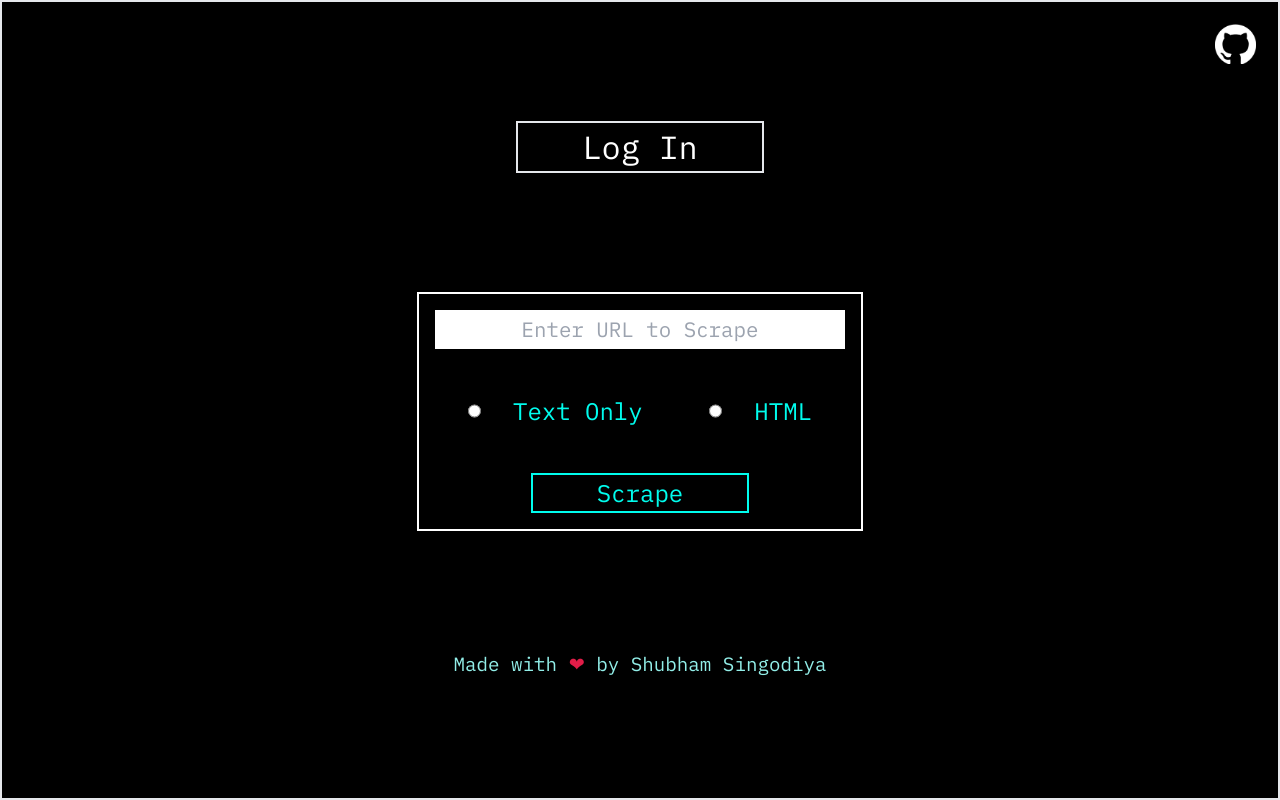
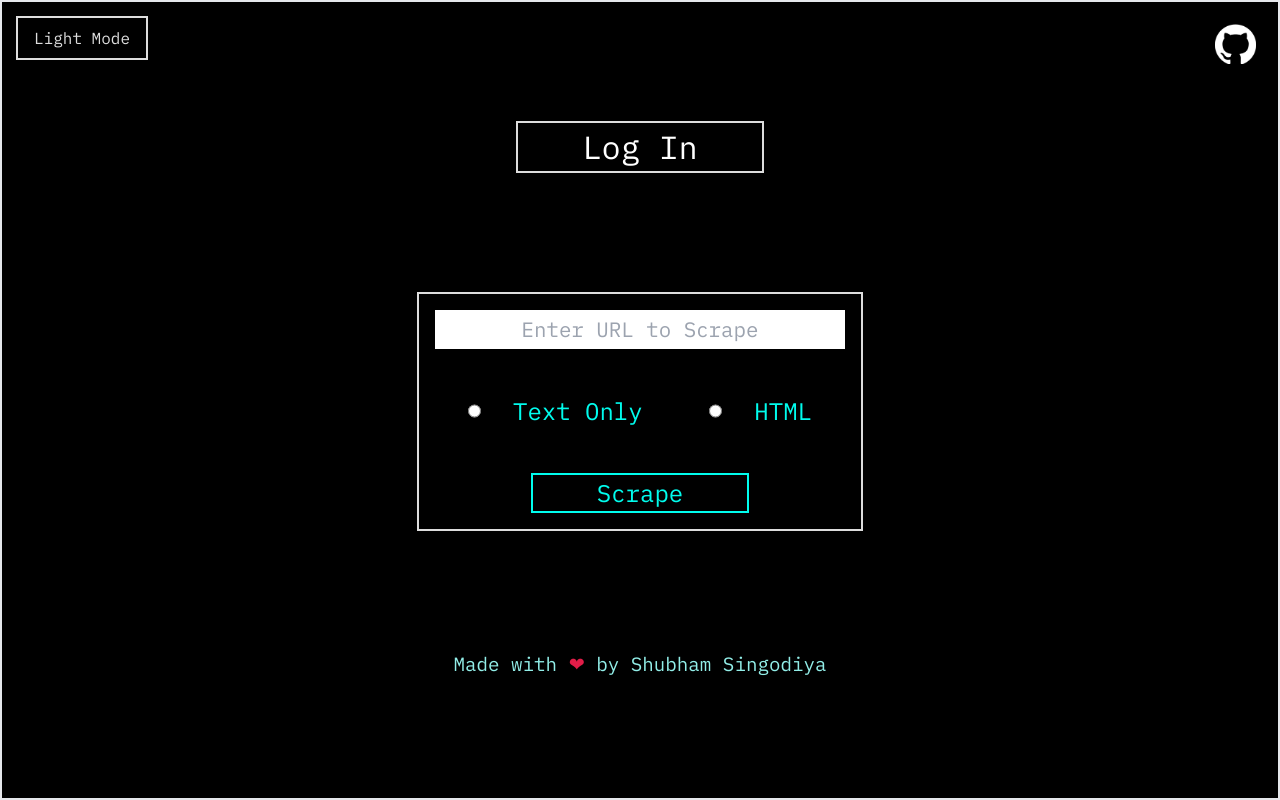
Before and after one commit to singodiyashubham87/ScrapeIt, a React (Vite) app: page / in a window 1280 px wide. Built offline with nearby package versions, Linux system fonts and the light colour scheme.

Commit message:
Add light mode to the app

```diff
--- a/src/index.css
+++ b/src/index.css
@@ -40,3 +40,38 @@ body{
   *::-webkit-scrollbar-track:hover {
     background-color: #ddd; /* color of the scrollbar track on hover */
   }
+  .dark {
+    @apply bg-black text-white;
+  }
+
+  .light {
+    @apply bg-white text-black;
+  }
+  .border-white
+  {
+    color: #ddd;
+    border-color: #ddd;
+  }
+  .border-black
+  {
+    color: black;
+    border-color: black;
+  }
+  .border-w
+  {
+    border-color: #ddd;
+    color: black;
+  }
+  .border-b
+  {
+    border-color: black;
+    color: black;
+  }
+  .border-loginwhite
+  {
+    border-color: #ddd;
+  }
+  .border-loginblack
+  {
+    border-color: black;
+  }
--- a/src/pages/LandingPage.jsx
+++ b/src/pages/LandingPage.jsx
@@ -19,7 +19,7 @@ function LandingPage() {
   const [alertError, setAlertError] = useState(""); //alert message in modal component
   const [loader, setLoader] = useState(false); //loader variable
   const [selectedRadioButton, setSelectedRadioButton] = useState(false);
-
+  const [darkMode, setDarkMode] = useState(true);
   // Navigation Hook
   const navigateTo = useNavigate();
 
@@ -111,7 +111,7 @@ const getGreeting = () => {
           onClick={closeModal}
           className="wrapper top-[0] bottom-[0] right-[0] left-[0] bg-[#272829] fixed opacity-[90%]"
         ></div>
-        <div className="modalContainer w-[90%] vsm:w-[75%] sm:w-[60%] md:w-[auto] fixed top-[50%] left-[50%] translate-x-[-50%] translate-y-[-50%] bg-black border-2 border-primary flex flex-col justify-center items-center px-[1rem] py-[1rem] md:px-[4rem] md:py-[2rem] xl:px-[5rem] xl:py-[3rem] ">
+        <div className="modalContainer w-[90%] vsm:w-[75%] sm:w-[60%] md:w-[auto] fixed top-[50%] left-[50%] translate-x-[-50%] translate-y-[-50%] bg-black border-2 border-primary flex flex-col justify-center items-center px-[1rem] py-[1rem] md:px-[4rem] md:py-[2rem] xl:px-[5rem] xl:py-[3rem]">
           <h1 className="text-white text-[1.3rem] md:text-[1.7rem] xl:text-[2rem] text-yellow-500">
             {alert || "Alert!"}
           </h1>
@@ -150,14 +150,20 @@ const getGreeting = () => {
 
   return (
     <>
-      <div className="landingContainer bg-black w-[100%] h-[100vh] font-primary relative">
+      <div className={`landingContainer ${darkMode ? 'dark' : 'light'} bg-black w-[100%] h-[100vh] font-primary relative`}>
         <div className="content h-[100vh] flex flex-col justify-evenly items-center border-2 border-white-700">
+          <button
+              onClick={() => setDarkMode(!darkMode)}
+              className={`toggleButton bg-transparent text-white px-4 py-2 border-2 border-white fixed top-0 left-0 m-4 ${darkMode ? 'border-white' : 'border-black'}`}
+            >
+              {darkMode ? 'Light Mode' : 'Dark Mode'}
+            </button>
           <Link
             to={"https://github.com/singodiyashubham87/ScrapeIt"}
             className="absolute top-0 right-0 p-6"
             target="_blank"  // open link in a new tab
           >
-            <img src={ghlogo} alt="small_github_logo" className="h-10 ghlogo-vsm:h-[2.5rem] ghlogo-vvsm:h-[2rem]"/>
+            <img src={ghlogo} alt="small_github_logo" className="h-10 ghlogo-vsm:h-[2.5rem] ghlogo-vvsm:h-[2rem]" />
           </Link>
           <div className="auth text-center">
             {isAuthenticated && (
@@ -167,14 +173,14 @@ const getGreeting = () => {
             )}
             {!isAuthenticated ? (
               <button
-                className="bg-black text-white text-[1.5rem] sm:text-[2rem] px-[2rem] sm:px-[4rem] hover:bg-white hover:text-black border-2 border-white-700"
+                className={`bg-black text-white text-[1.5rem] sm:text-[2rem] px-[2rem] sm:px-[4rem] hover:bg-white hover:text-black border-2 border-white-700 ${darkMode ? 'border-loginwhite' : 'border-loginblack'}`}
                 onClick={() => loginWithRedirect()}
               >
                 Log In
               </button>
             ) : (
               <button
-                className="bg-black text-white text-[1.5rem] sm:text-[2rem] px-[2rem] sm:px-[4rem] hover:bg-white hover:text-black border-2 border-white-700"
+                className={`bg-black text-white text-[1.5rem] sm:text-[2rem] px-[2rem] sm:px-[4rem] hover:bg-white hover:text-black border-2 border-white-700 ${darkMode ? 'border-loginwhite' : 'border-loginblack'}`}
                 onClick={() =>
                   logout({ logoutParams: { returnTo: window.location.origin } })
                 }
@@ -184,7 +190,7 @@ const getGreeting = () => {
             )}
           </div>
 
-          <div className="inputBox h-[25%] md:h-[30%] w-[90%] sm:w-[70%] md:w-[60%] lg:w-[50%] xl:w-[35%] 2xl:w-[30%] flex flex-col items-center justify-between border-2 p-4 border-white">
+          <div className={`inputBox h-[25%] md:h-[30%] w-[90%] sm:w-[70%] md:w-[60%] lg:w-[50%] xl:w-[35%] 2xl:w-[30%] flex flex-col items-center justify-between border-2 p-4 border-white ${darkMode ? 'border-w' : 'border-b'}`}>
             <input
               id="url"
               className="border-none w-[100%] text-center text-[1rem] vsm:text-[1.3rem] md:text-[1.5rem] xl:text-[2rem] px-2 py-1"
```
Lines whose indentation alone changed are shown as unchanged.
